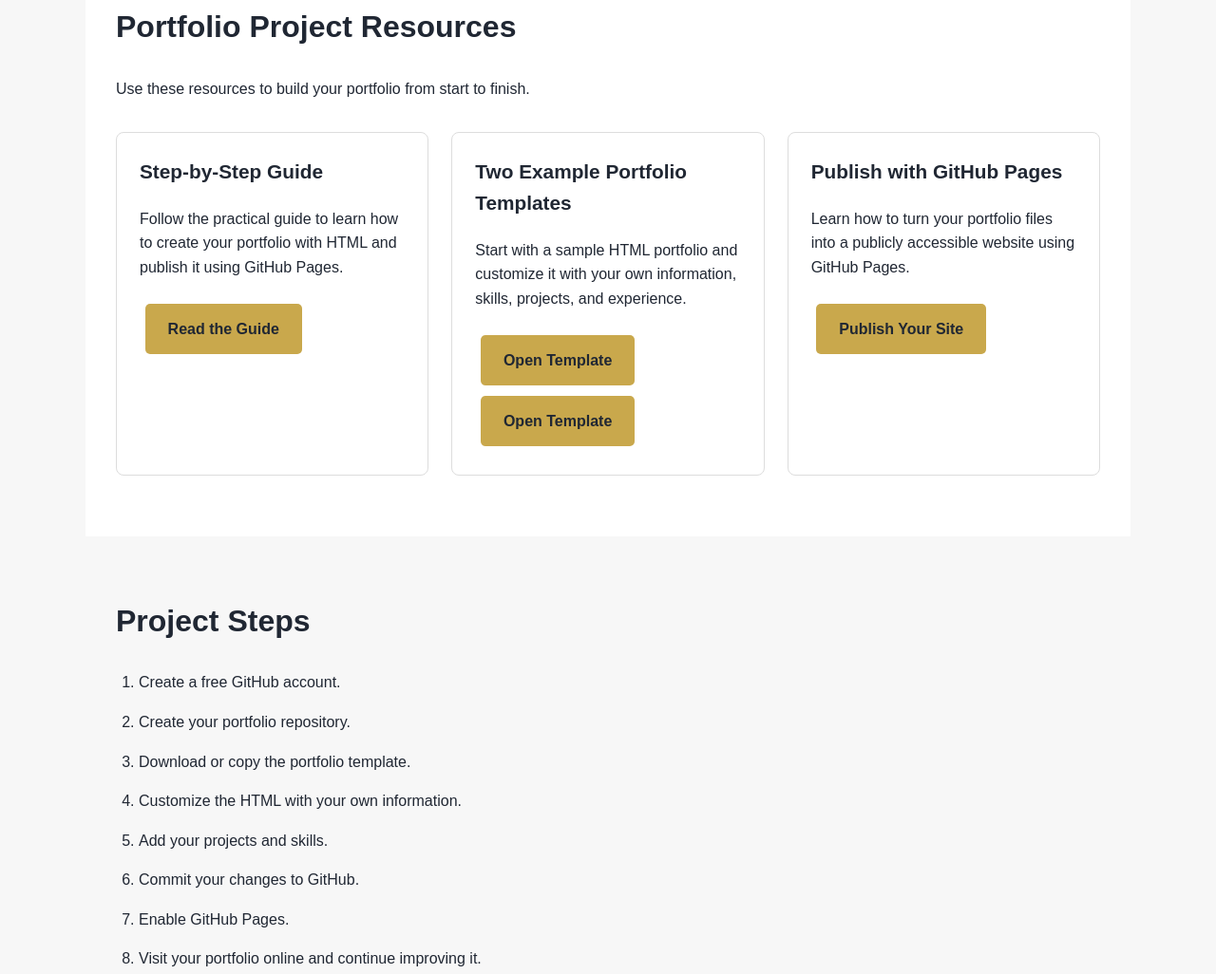
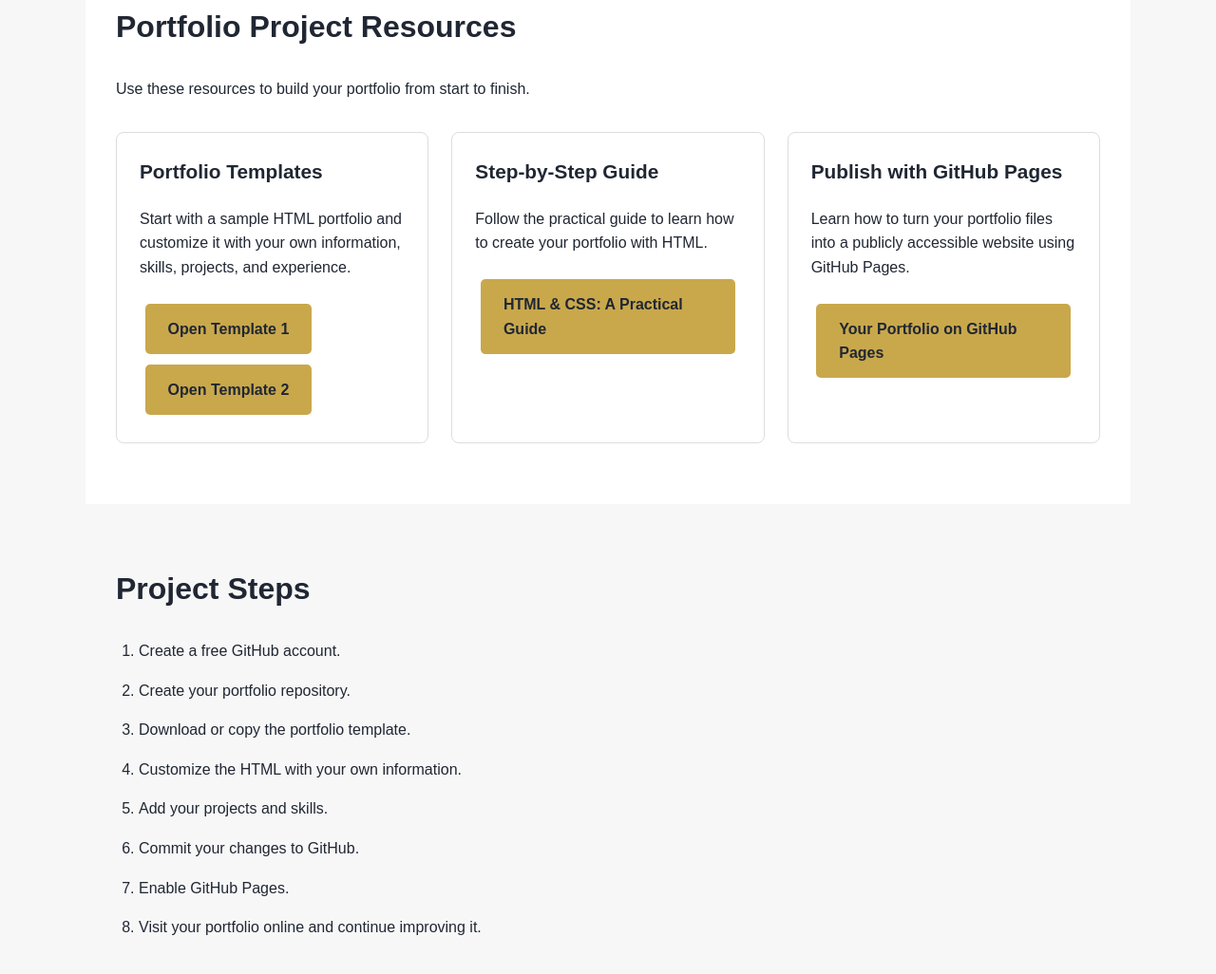
Before and after one commit to webdevpractice2026/portfolio, a plain HTML site: page index.html in a window 1280 px wide. Shown: the part 942-1968 px from the top of the page at 95% size. Drawn offline with Linux system fonts and the light colour scheme.

Commit message:
updating the index.html wtih new links

```diff
--- a/index.html
+++ b/index.html
@@ -259,25 +259,7 @@
 
         <div class="resource-grid">
           <article class="resource-card">
-            <h3>Step-by-Step Guide</h3>
-
-            <p>
-              Follow the practical guide to learn how to create your portfolio
-              with HTML and publish it using GitHub Pages.
-            </p>
-
-            <a
-              class="button"
-              href="https://scholaty.com/students/test-preparation/sat-prep/daily/build-your-portfolio-a-practical-guide-to-html-and-project-focus.html"
-              target="_blank"
-              rel="noopener noreferrer"
-            >
-              Read the Guide
-            </a>
-          </article>
-
-          <article class="resource-card">
-            <h3>Two Example Portfolio Templates</h3>
+            <h3>Portfolio Templates</h3>
 
             <p>
               Start with a sample HTML portfolio and customize it with your own
@@ -290,7 +272,7 @@
               target="_blank"
               rel="noopener noreferrer"
             >
-              Open Template
+              Open Template 1
             </a>
 
             <a
@@ -299,7 +281,25 @@
               target="_blank"
               rel="noopener noreferrer"
             >
-              Open Template
+              Open Template 2
+            </a>
+          </article>
+
+          <article class="resource-card">
+            <h3>Step-by-Step Guide</h3>
+
+            <p>
+              Follow the practical guide to learn how to create your portfolio
+              with HTML.
+            </p>
+
+            <a
+              class="button"
+              href="https://scholaty.com/students/test-preparation/sat-prep/daily/build-your-portfolio-a-practical-guide-to-html-and-project-focus.html"
+              target="_blank"
+              rel="noopener noreferrer"
+            >
+              HTML & CSS: A Practical Guide
             </a>
           </article>
 
@@ -313,10 +313,11 @@
 
             <a
               class="button"
-              href="https://github.com/webdevpractice2026/portfolio/tree/main"
+              href="https://scholaty.com/students/test-preparation/sat-prep/daily/build-and-publish-your-portfolio-with-github-pages.html"
               target="_blank"
-              rel="noopener noreferrer">
-              Publish Your Site
+              rel="noopener noreferrer"
+            >
+              Your Portfolio on GitHub Pages
             </a>
           </article>
         </div>
@@ -380,8 +381,11 @@
 
           <a
             class="button"
-            href="https://github.com/webdevpractice2026/portfolio/tree/main"
-            target="_blank" rel="noopener noreferrer"> Begin the Guide
+            href="https://scholaty.com/students/test-preparation/sat-prep/daily/build-and-publish-your-portfolio-with-github-pages.html"
+            target="_blank"
+            rel="noopener noreferrer"
+          >
+            Your Portfolio on GitHub Pages
           </a>
         </div>
       </section>
```
